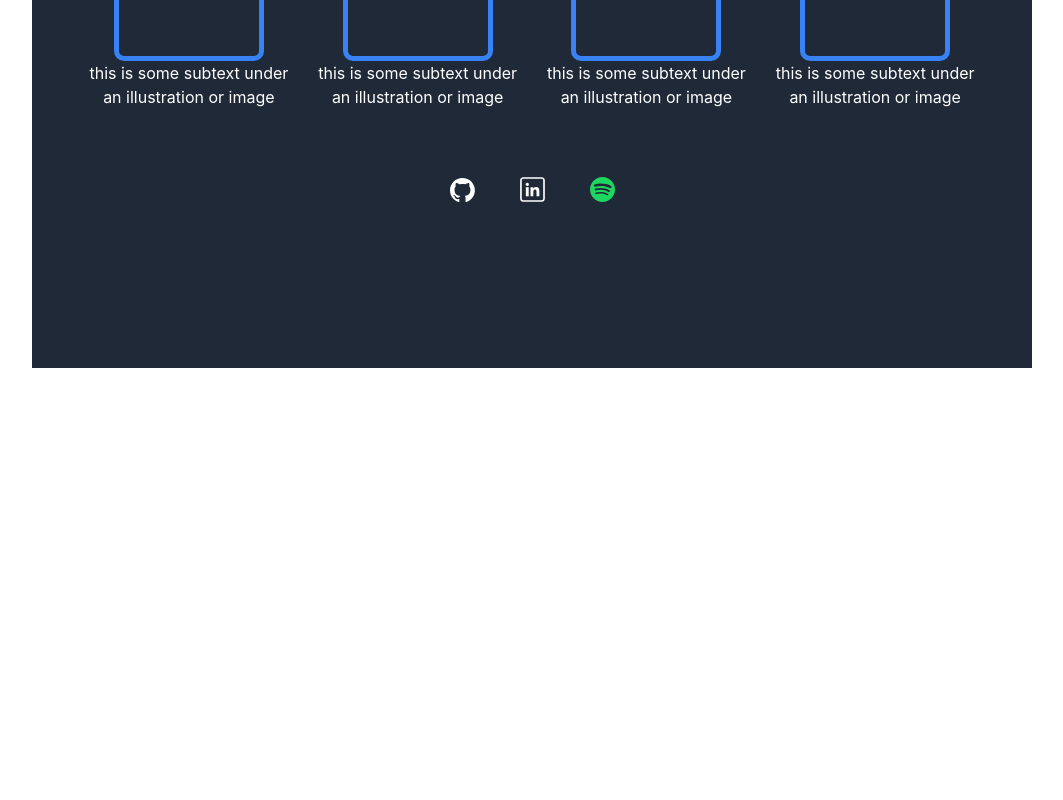
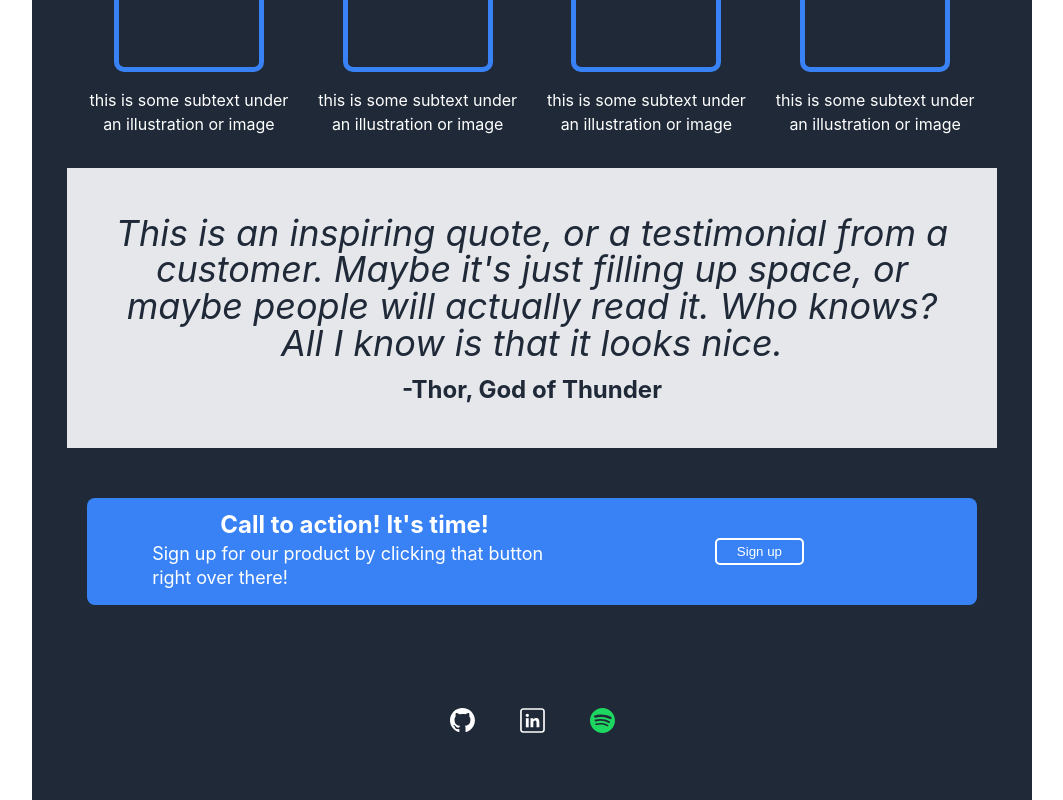
Before and after one commit to alexgeis/CSS-Landing-Page-1, a React (Vite) app in the folder CSS-Landing-Page-1/: page / in a window 1280 px wide. Shown: the part 432-1232 px from the top of the page, without its empty margins (108-1171 px from the left). Before the commit the page ends 800 px from the top, so only its background shows below. Built offline with nearby package versions, Linux system fonts and the light colour scheme.

Commit message:
add quote and cta sections - with styling

```diff
--- a/CSS-Landing-Page-1/src/App.tsx
+++ b/CSS-Landing-Page-1/src/App.tsx
@@ -5,16 +5,18 @@ import "./App.css";
 import { Header } from "./components/Header";
 import { Hero } from "./components/Hero";
 import { InfoSection } from "./components/InfoSection";
+import { QuoteSection } from "./components/QuoteSection";
+import { CtaSection } from "./components/CtaSection";
 import { Footer } from "./components/Footer";
 
 function App() {
-	const [count, setCount] = useState(0);
-
 	return (
 		<>
 			<Header />
 			<Hero />
 			<InfoSection />
+			<QuoteSection />
+			<CtaSection />
 			<Footer />
 		</>
 	);
--- /dev/null
+++ b/CSS-Landing-Page-1/src/components/CtaSection.css
@@ -0,0 +1,47 @@
+#ctaSection {
+	display: flex;
+	justify-content: center;
+	align-items: center;
+}
+#cta {
+	display: flex;
+	align-items: center;
+	background-color: #3882f6;
+	border-radius: 8px;
+	width: 900px;
+	padding: 15px;
+	margin: 50px 20px;
+}
+#ctaContent {
+	display: flex;
+	flex-direction: column;
+	flex: 1;
+	padding-left: 50px;
+}
+#ctaContent h4 {
+	color: white;
+	font-size: 24px;
+	margin-bottom: 5px;
+}
+#ctaContent p {
+	color: white;
+	font-size: 18px;
+	text-align: left;
+	padding-top: 0;
+	margin-top: 0;
+}
+
+#ctaBtnWrapper {
+	display: flex;
+	align-items: center;
+	justify-content: center;
+	flex: 1;
+}
+
+#ctaBtn {
+	background-color: #3882f6;
+	border-radius: 5px;
+	padding: 4px 20px;
+	color: white;
+	border: white solid 2px;
+}
--- a/CSS-Landing-Page-1/src/components/CtaSection.tsx
+++ b/CSS-Landing-Page-1/src/components/CtaSection.tsx
@@ -0,0 +1,19 @@
+import "./CtaSection.css";
+
+export const CtaSection = () => {
+	return (
+		<section id="ctaSection">
+			<div id="cta">
+				<div id="ctaContent">
+					<h4>Call to action! It's time!</h4>
+					<p>
+						Sign up for our product by clicking that button right over there!
+					</p>
+				</div>
+				<div id="ctaBtnWrapper">
+					<button id="ctaBtn">Sign up</button>
+				</div>
+			</div>
+		</section>
+	);
+};
--- a/CSS-Landing-Page-1/src/components/InfoSection.css
+++ b/CSS-Landing-Page-1/src/components/InfoSection.css
@@ -5,7 +5,7 @@
 	align-items: center;
 }
 #randoInfoSection > * {
-	padding-bottom: 1rem;
+	padding-bottom: 2rem;
 }
 
 h2 {
@@ -21,7 +21,7 @@ h2 {
 	max-width: 900px;
 }
 
-.card {
+.infoCard {
 	display: flex;
 	flex-direction: column;
 	justify-content: center;
@@ -29,9 +29,10 @@ h2 {
 	flex: 1;
 }
 
-.box {
+.infoBox {
 	border: #3882f6 solid 5px;
 	border-radius: 10px;
 	height: 150px;
 	width: 150px;
+	margin-bottom: 1rem;
 }
--- a/CSS-Landing-Page-1/src/components/InfoSection.tsx
+++ b/CSS-Landing-Page-1/src/components/InfoSection.tsx
@@ -5,20 +5,20 @@ export const InfoSection = () => {
 		<section id="randoInfoSection">
 			<h2>Some random information.</h2>
 			<div className="cardSection">
-				<div className="card">
-					<div className="box"></div>
+				<div className="infoCard">
+					<div className="infoBox"></div>
 					<p>this is some subtext under an illustration or image</p>
 				</div>
-				<div className="card">
-					<div className="box"></div>
+				<div className="infoCard">
+					<div className="infoBox"></div>
 					<p>this is some subtext under an illustration or image</p>
 				</div>
-				<div className="card">
-					<div className="box"></div>
+				<div className="infoCard">
+					<div className="infoBox"></div>
 					<p>this is some subtext under an illustration or image</p>
 				</div>
-				<div className="card">
-					<div className="box"></div>
+				<div className="infoCard">
+					<div className="infoBox"></div>
 					<p>this is some subtext under an illustration or image</p>
 				</div>
 			</div>
--- /dev/null
+++ b/CSS-Landing-Page-1/src/components/QuoteSection.css
@@ -0,0 +1,26 @@
+#quoteSection {
+	display: flex;
+	flex-direction: column;
+	justify-content: center;
+	align-items: center;
+	background-color: #e5e7eb;
+	padding: 5%;
+}
+
+#quoteDiv {
+	max-width: 900px;
+}
+
+#quoteTxt {
+	font-size: 36px;
+	font-style: italic;
+	color: #1f2937;
+	line-height: 2.3rem;
+	margin-bottom: 1rem;
+}
+
+#quoteAuthor {
+	font-size: 24px;
+	color: #1f2937;
+	font-weight: bold;
+}
--- a/CSS-Landing-Page-1/src/components/QuoteSection.tsx
+++ b/CSS-Landing-Page-1/src/components/QuoteSection.tsx
@@ -0,0 +1,16 @@
+import "./QuoteSection.css";
+
+export const QuoteSection = () => {
+	return (
+		<section id="quoteSection">
+			<div id="quoteDiv">
+				<div id="quoteTxt">
+					This is an inspiring quote, or a testimonial from a customer. Maybe
+					it's just filling up space, or maybe people will actually read it. Who
+					knows? All I know is that it looks nice.
+				</div>
+				<div id="quoteAuthor">-Thor, God of Thunder</div>
+			</div>
+		</section>
+	);
+};
--- a/CSS-Landing-Page-1/src/index.css
+++ b/CSS-Landing-Page-1/src/index.css
@@ -32,7 +32,7 @@ body {
 	background-color: var(--back-color);
 	color: var(--light-color);
 	margin: 0 auto;
-	padding: 0.5rem;
+	padding: 0.2rem;
 }
 
 h1 {
```
Also changed, not shown: CSS-Landing-Page-1/src/components/CtaSection.module.css (deleted), CSS-Landing-Page-1/src/components/QuoteSection.module.css (deleted).
